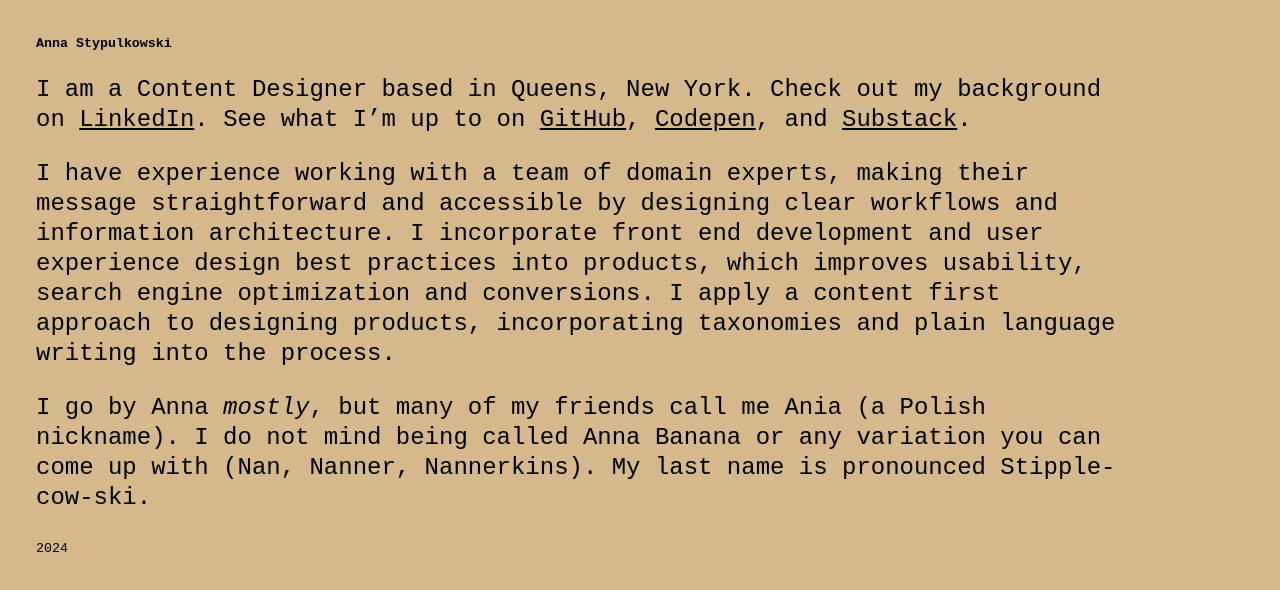
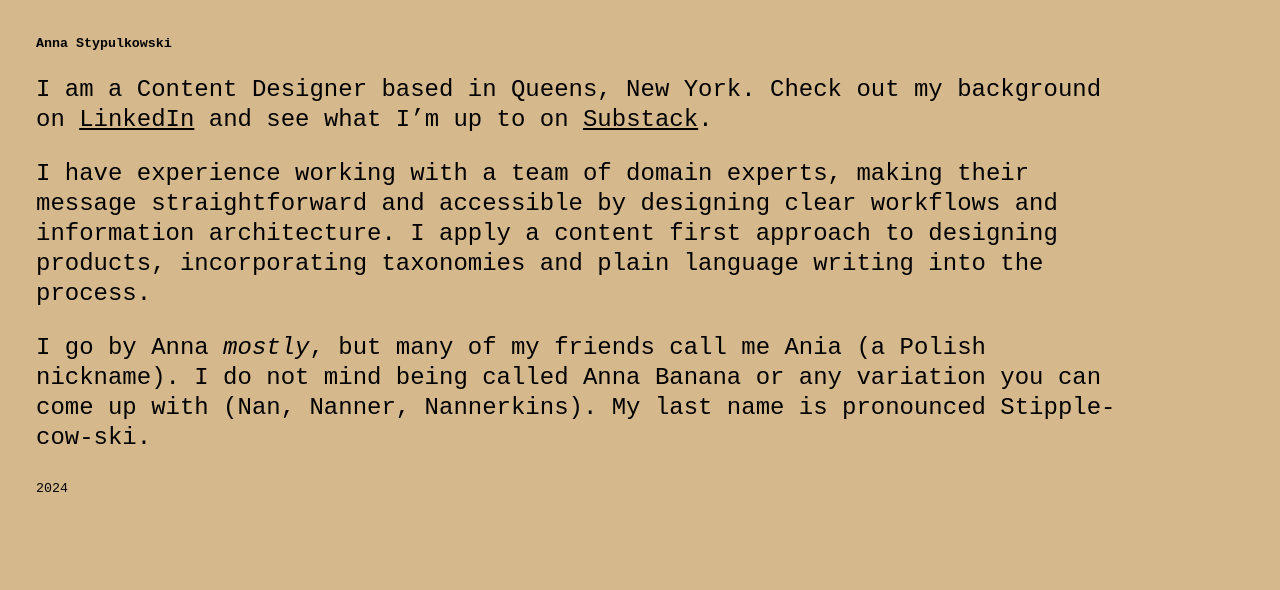
Before and after one commit to aniagaska/annastypulkowski, a plain HTML site: page index.html in a window 1280 px wide. Drawn offline with Linux system fonts and the light colour scheme; a web font is replaced by a local one.

Commit message:
Update copy
Remove github and linkedin link, update description of my experience

```diff
--- a/index.html
+++ b/index.html
@@ -19,14 +19,10 @@
     </header>
     <main>
       <p>I am a Content Designer based in Queens, New York. Check out my background on <a
-          href="https://www.linkedin.com/in/annastypulkowski/">LinkedIn</a>. See what I’m up to on
-        <a href="https://github.com/aniagaska">GitHub</a>, <a href="https://codepen.io/aniagaska">Codepen</a>, and
-        <a href="https://annastypulkowski.substack.com/">Substack</a>.
+          href="https://www.linkedin.com/in/annastypulkowski/">LinkedIn</a> and see what I’m up to on <a href="https://annastypulkowski.substack.com/">Substack</a>.
       </p>
       <p>I have experience working with a team of domain experts, making their message straightforward and accessible by
-        designing clear workflows and information architecture. I incorporate front end development and user experience
-        design best practices into products, which improves usability, search engine optimization and conversions. I
-        apply a content first approach to designing products, incorporating taxonomies and plain language writing into
+        designing clear workflows and information architecture. I apply a content first approach to designing products, incorporating taxonomies and plain language writing into
         the process.</p>
       <p>I go by Anna <em>mostly</em>, but many of my friends call me Ania (a Polish nickname). I do not mind being
         called Anna
```
